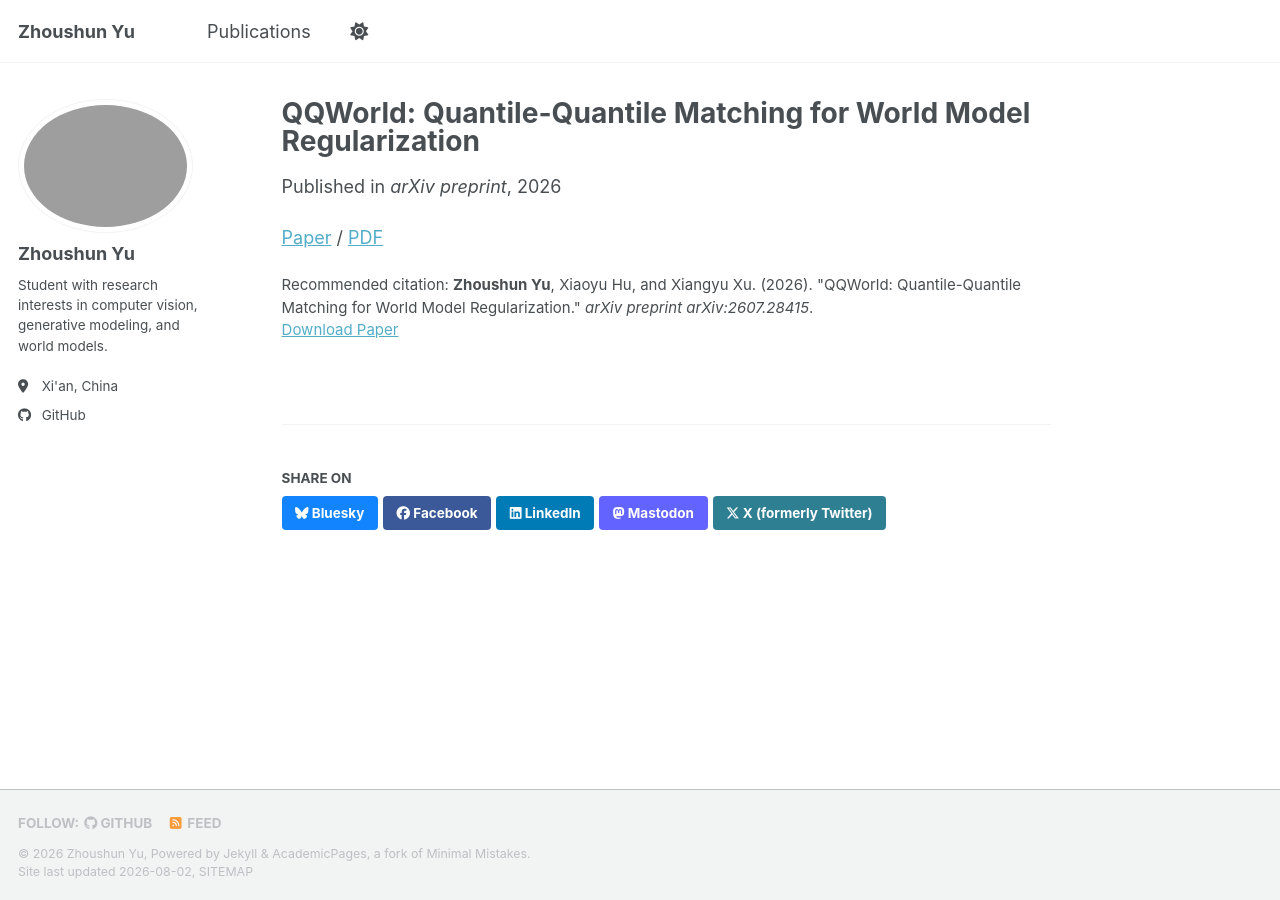
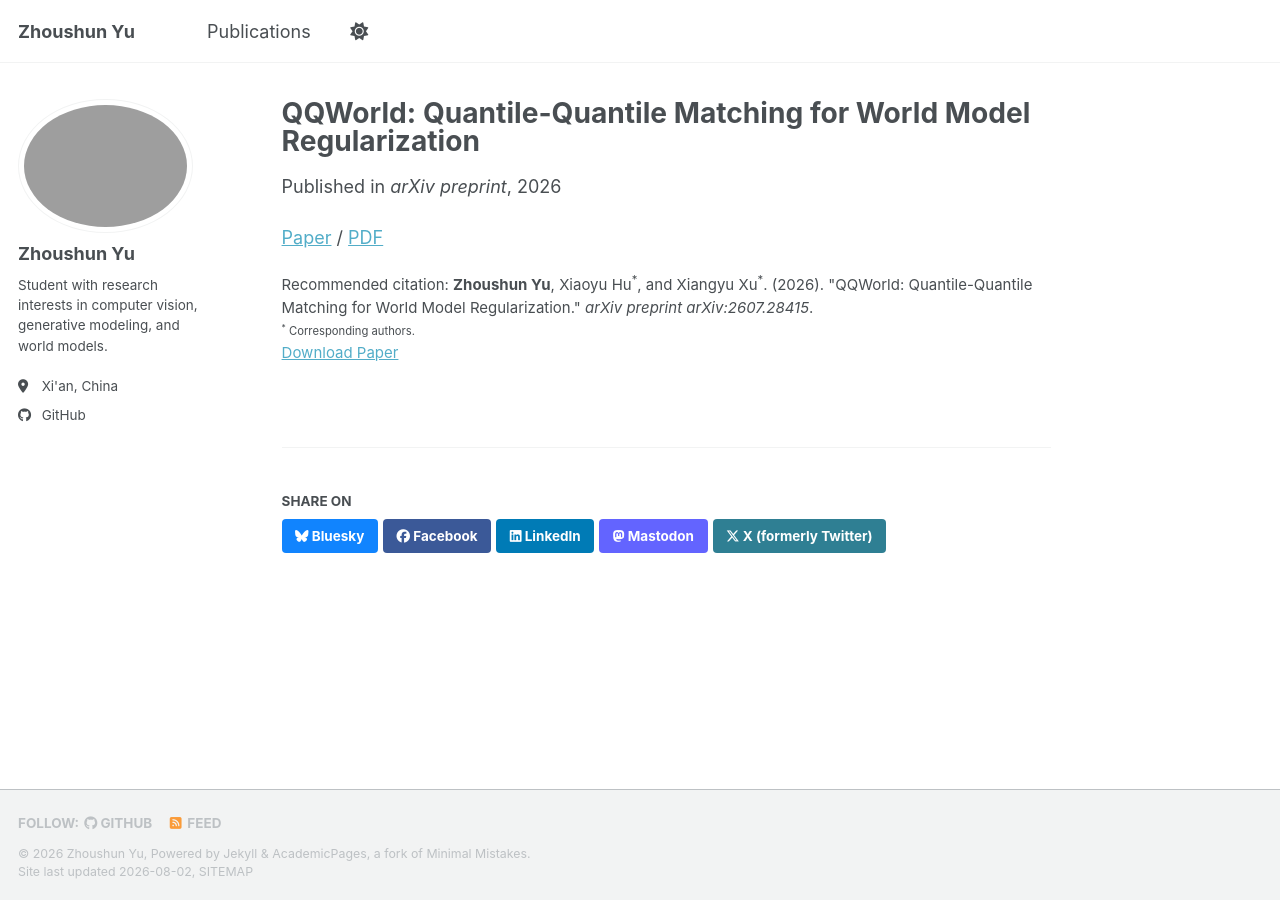
Before and after one commit to Zhoushun-Yu/Zhoushun-Yu.github.io, a Jekyll site: the page built from _publications/2026-07-30-QQWorld.md, in a window 1280 px wide. Built offline with Jekyll 4.4.1, drawn with Linux system fonts in a browser that asks for light colours; a style sheet for code colours, icons or effects is not loaded.

Commit message:
Update 2026-07-30-QQWorld.md

```diff
--- a/_publications/2026-07-30-QQWorld.md
+++ b/_publications/2026-07-30-QQWorld.md
@@ -6,6 +6,6 @@ permalink: /publication/2026-qqworld
 date: 2026-07-30
 venue: "arXiv preprint"
 paperurl: "https://arxiv.org/abs/2607.28415"
-citation: '<b>Zhoushun Yu</b>, Xiaoyu Hu, and Xiangyu Xu. (2026). "QQWorld: Quantile-Quantile Matching for World Model Regularization." <i>arXiv preprint arXiv:2607.28415</i>.'
+citation: '<b>Zhoushun Yu</b>, Xiaoyu Hu<sup>*</sup>, and Xiangyu Xu<sup>*</sup>. (2026). "QQWorld: Quantile-Quantile Matching for World Model Regularization." <i>arXiv preprint arXiv:2607.28415</i>. <br><small><sup>*</sup> Corresponding authors.</small>'
 ---
 [Paper](https://arxiv.org/abs/2607.28415) / [PDF](https://arxiv.org/pdf/2607.28415)
```
